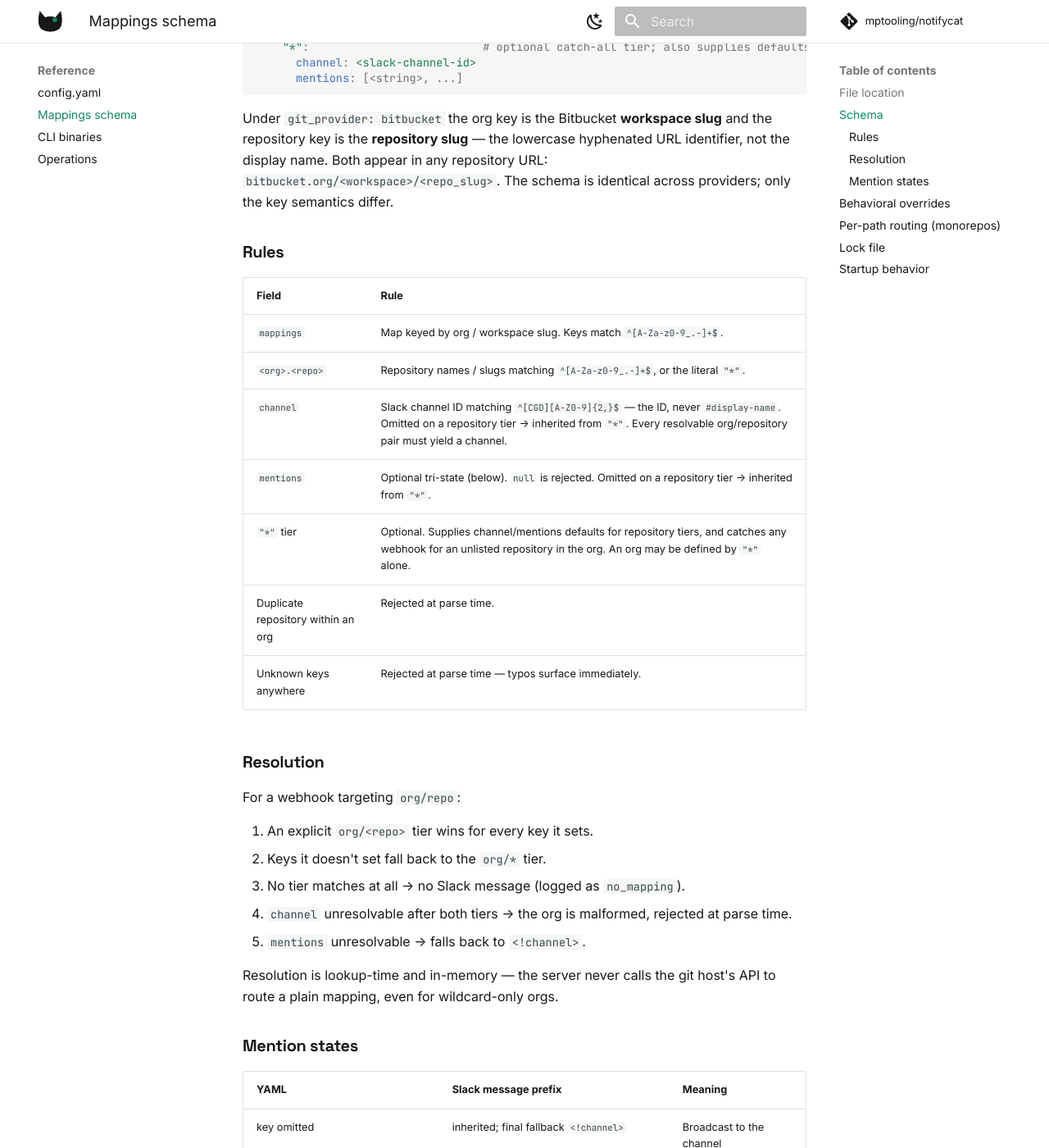
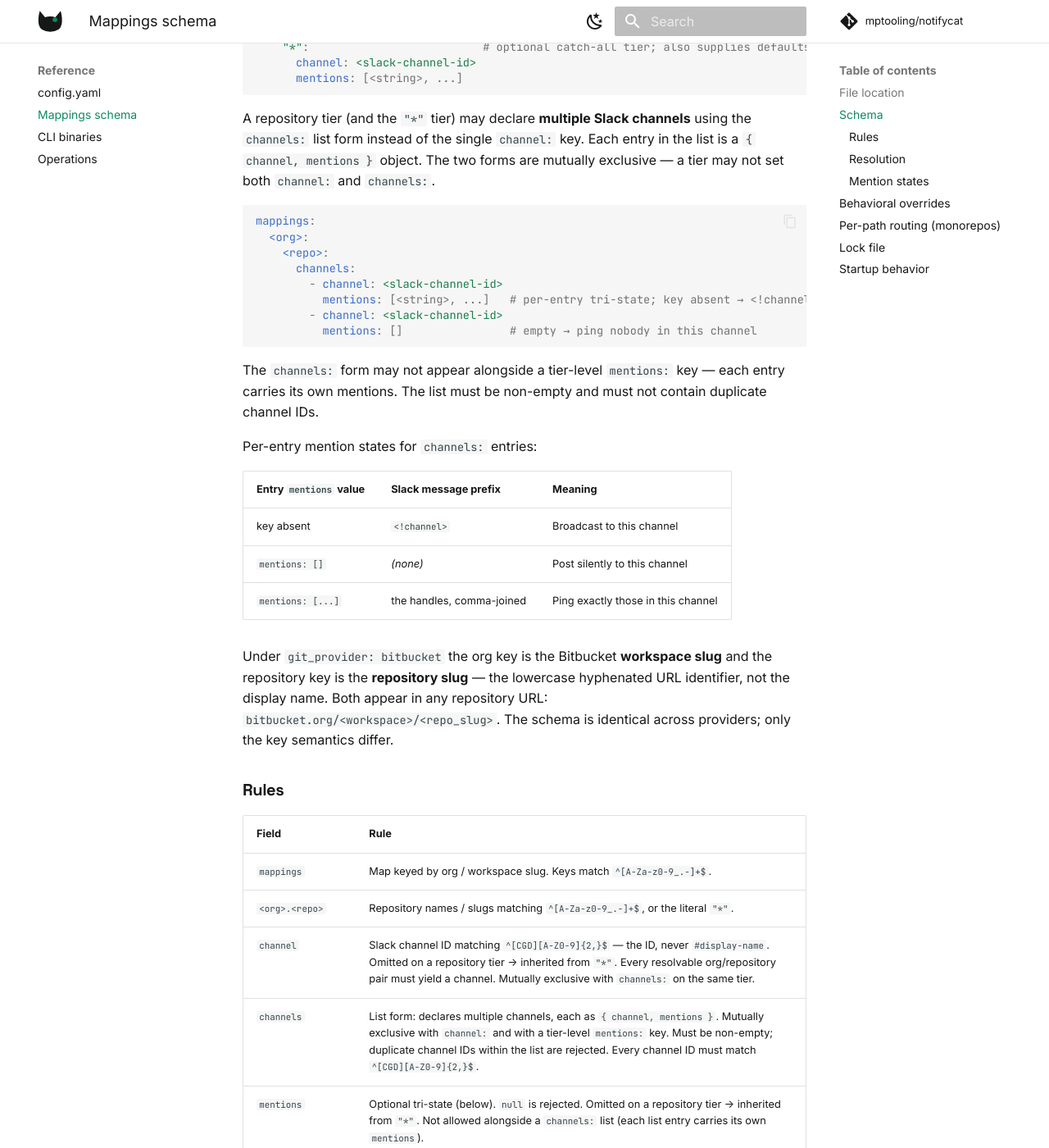
Before and after one commit to mptooling/notifycat, an MkDocs documentation site: the page built from docs/mappings.md, in a window 1280 px wide and 1400 px high, scrolled down 693 px. Shown: the whole window at 82% size. Built offline with MkDocs 1.6.1 and Material for MkDocs 9.7.7, drawn with Linux system fonts in a browser that asks for light colours; comment, search, counter and statistics services are not loaded; some of the changed text lies outside the part shown.

Commit message:
docs: document channels: multi-channel fan-out

````diff
--- a/docs/mappings.md
+++ b/docs/mappings.md
@@ -21,6 +21,29 @@ mappings:
       mentions: [<string>, ...]
 ```
 
+A repository tier (and the `"*"` tier) may declare **multiple Slack channels** using the `channels:` list form instead of the single `channel:` key. Each entry in the list is a `{ channel, mentions }` object. The two forms are mutually exclusive — a tier may not set both `channel:` and `channels:`.
+
+```yaml
+mappings:
+  <org>:
+    <repo>:
+      channels:
+        - channel: <slack-channel-id>
+          mentions: [<string>, ...]   # per-entry tri-state; key absent → <!channel>
+        - channel: <slack-channel-id>
+          mentions: []                # empty → ping nobody in this channel
+```
+
+The `channels:` form may not appear alongside a tier-level `mentions:` key — each entry carries its own mentions. The list must be non-empty and must not contain duplicate channel IDs.
+
+Per-entry mention states for `channels:` entries:
+
+| Entry `mentions` value | Slack message prefix | Meaning |
+| --- | --- | --- |
+| key absent | `<!channel>` | Broadcast to this channel |
+| `mentions: []` | *(none)* | Post silently to this channel |
+| `mentions: [...]` | the handles, comma-joined | Ping exactly those in this channel |
+
 <a id="bitbucket-workspace-and-repository-slug"></a>
 
 Under `git_provider: bitbucket` the org key is the Bitbucket **workspace slug** and the repository key is the **repository slug** — the lowercase hyphenated URL identifier, not the display name. Both appear in any repository URL: `bitbucket.org/<workspace>/<repo_slug>`. The schema is identical across providers; only the key semantics differ.
@@ -31,8 +54,9 @@ Under `git_provider: bitbucket` the org key is the Bitbucket **workspace slug**
 | --- | --- |
 | `mappings` | Map keyed by org / workspace slug. Keys match `^[A-Za-z0-9_.-]+$`. |
 | `<org>.<repo>` | Repository names / slugs matching `^[A-Za-z0-9_.-]+$`, or the literal `"*"`. |
-| `channel` | Slack channel ID matching `^[CGD][A-Z0-9]{2,}$` — the ID, never `#display-name`. Omitted on a repository tier → inherited from `"*"`. Every resolvable org/repository pair must yield a channel. |
-| `mentions` | Optional tri-state (below). `null` is rejected. Omitted on a repository tier → inherited from `"*"`. |
+| `channel` | Slack channel ID matching `^[CGD][A-Z0-9]{2,}$` — the ID, never `#display-name`. Omitted on a repository tier → inherited from `"*"`. Every resolvable org/repository pair must yield a channel. Mutually exclusive with `channels:` on the same tier. |
+| `channels` | List form: declares multiple channels, each as `{ channel, mentions }`. Mutually exclusive with `channel:` and with a tier-level `mentions:` key. Must be non-empty; duplicate channel IDs within the list are rejected. Every channel ID must match `^[CGD][A-Z0-9]{2,}$`. |
+| `mentions` | Optional tri-state (below). `null` is rejected. Omitted on a repository tier → inherited from `"*"`. Not allowed alongside a `channels:` list (each list entry carries its own `mentions`). |
 | `"*"` tier | Optional. Supplies channel/mentions defaults for repository tiers, and catches any webhook for an unlisted repository in the org. An org may be defined by `"*"` alone. |
 | Duplicate repository within an org | Rejected at parse time. |
 | Unknown keys anywhere | Rejected at parse time — typos surface immediately. |
@@ -74,12 +98,13 @@ Inheritance, most-specific wins: repository tier → org `"*"` tier → global s
 
 ## Per-path routing (monorepos)
 
-A **named** repository tier may add a `paths:` block; how PRs select channels at runtime is covered in [Monorepos](monorepo.md). A path entry accepts exactly two optional keys:
+A **named** repository tier may add a `paths:` block; how PRs select channels at runtime is covered in [Monorepos](monorepo.md). A path entry accepts the following optional keys:
 
 | Key | Rule |
 | --- | --- |
-| `channel` | Optional. Omitted → inherits the repository tier's channel. If set, matches `^[CGD][A-Z0-9]{2,}$`. |
-| `mentions` | Optional. Same tri-state as a repository tier; `null` rejected. |
+| `channel` | Optional. Omitted → inherits the repository tier's primary channel. If set, matches `^[CGD][A-Z0-9]{2,}$`. Mutually exclusive with `channels:` on the same path entry. |
+| `channels` | Optional. List form: `{ channel, mentions }` entries, same schema and rules as at the tier level. Mutually exclusive with `channel:` and `mentions:` on the same path entry. When a matched path rule declares `channels:`, those channels **replace the repository's base channel set** for that PR (replace-on-match). |
+| `mentions` | Optional. Same tri-state as a repository tier; `null` rejected. Not allowed alongside `channels:`. |
 
 Parse-time validation — the server fails fast on any violation:
 
````
Also changed, not shown: config.example.yaml (+33 -1 lines), docs/monorepo.md (+19 -2 lines).
